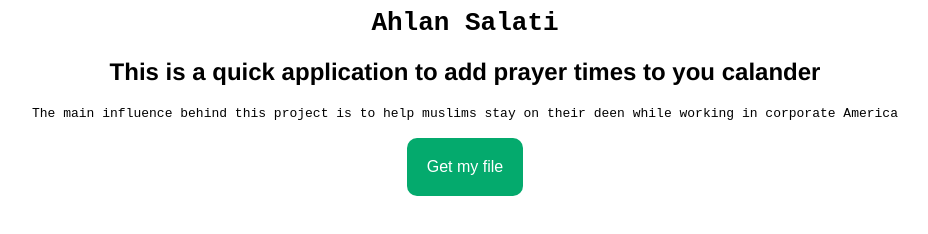
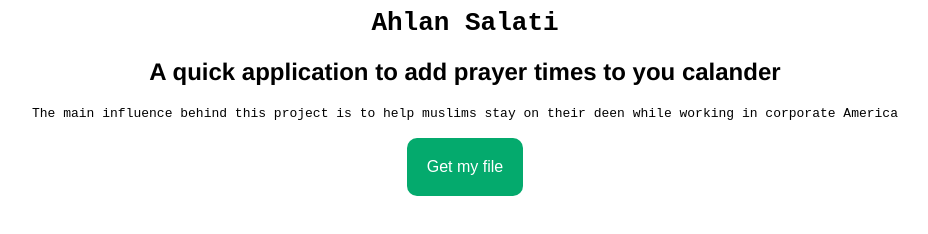
Before and after one commit to kidreveloution/ahlan-salati, a website: page FrontEnd/index.html in a window 1280 px wide. Shown: the whole page, without its empty margins (175-1103 px from the left). Drawn offline with Linux system fonts and the light colour scheme.

Commit message:
Update index.html

```diff
--- a/FrontEnd/index.html
+++ b/FrontEnd/index.html
@@ -18,7 +18,7 @@
 <body>
   <center>
   <h1>Ahlan Salati</h1>
-  <h2>This is a quick application to add prayer times to you calander</h2>
+  <h2>A quick application to add prayer times to you calander</h2>
   <p>The main influence behind this project is to help muslims stay on their deen while working in corporate America</p>
   <button class="button round10" type="button" onclick="getLocation()">Get my file</button>
   <p id="location"></p>
```
